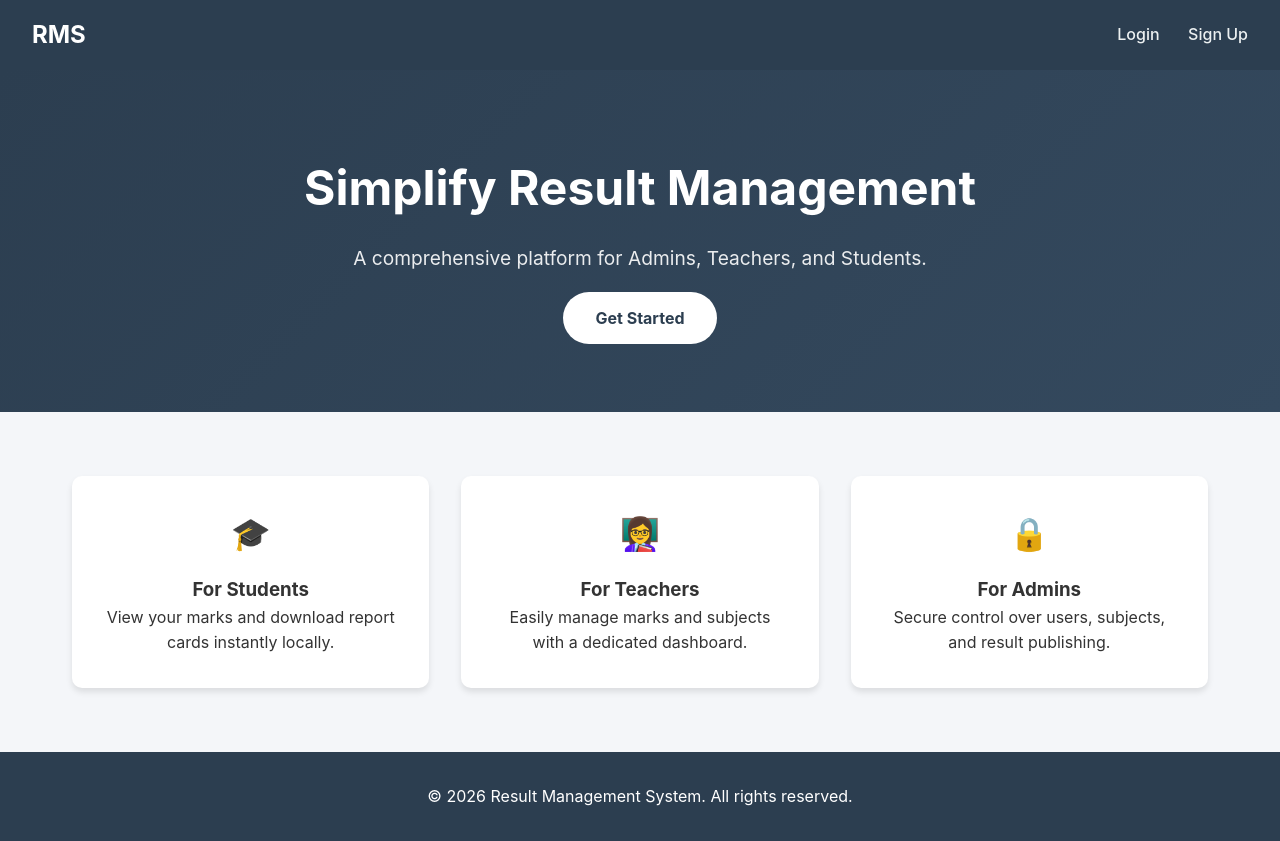
After one commit to omgholap11/ResultManagementSystem, a Flask app: template templates/landing.html in a window 1280 px wide. The commit adds this page. Run offline with Flask 3, Linux system fonts and the light colour scheme; the template is opened without the code that fills it, so the values that code supplies are empty.

Commit message:
Feat: Some Changes

```diff
--- a/app.py
+++ b/app.py
@@ -1,63 +1,132 @@
 from flask import Flask, render_template, request, redirect, url_for, session, flash, abort
 from functools import wraps
 import uuid
+import os
+import csv
 
 app = Flask(__name__)
-app.secret_key = 'super_secret_dev_key_change_me_in_prod'  # Required for sessions
+app.secret_key = 'super_secret_dev_key_change_me_in_prod'
 
 # -------------------------------------------------------------------
-#  IN-MEMORY DATA STRUCTURES (DATABASE REPLACEMENTS)
+#  DATA PERSISTENCE (CSV)
 # -------------------------------------------------------------------
 
-# USERS: username -> { 'id': str, 'password': str, 'role': str, 'name': str }
+DATA_DIR = 'data'
+FILES = {
+    'users': os.path.join(DATA_DIR, 'users.csv'),
+    'subjects': os.path.join(DATA_DIR, 'subjects.csv'),
+    'marks': os.path.join(DATA_DIR, 'marks.csv'),
+    'config': os.path.join(DATA_DIR, 'config.csv')
+}
+
+# Global Runtime Store (Loaded from CSV)
 USERS = {}
+SUBJECTS = {}
+MARKS = {}
+CONFIG = {'results_published': False}
 
-# SUBJECTS: id -> { 'id': str, 'name': str, 'teacher_id': str (username) }
-SUBJECTS = {}
+def init_db():
+    if not os.path.exists(DATA_DIR):
+        os.makedirs(DATA_DIR)
 
-# MARKS: student_username -> { subject_id: int }
-MARKS = {}
+    # Initialize files with headers if they don't exist
+    if not os.path.exists(FILES['users']):
+        with open(FILES['users'], 'w', newline='') as f:
+            writer = csv.writer(f)
+            writer.writerow(['username', 'password', 'role', 'name'])
+            # Default Admin
+            writer.writerow(['admin', '123', 'admin', 'System Administrator'])
 
-# GLOBAL SETTINGS
-CONFIG = {
-    'results_published': False
-}
+    if not os.path.exists(FILES['subjects']):
+        with open(FILES['subjects'], 'w', newline='') as f:
+            writer = csv.writer(f)
+            writer.writerow(['id', 'name', 'teacher_id'])
+
+    if not os.path.exists(FILES['marks']):
+        with open(FILES['marks'], 'w', newline='') as f:
+            writer = csv.writer(f)
+            writer.writerow(['student_username', 'subject_id', 'marks'])
+
+    if not os.path.exists(FILES['config']):
+        with open(FILES['config'], 'w', newline='') as f:
+            writer = csv.writer(f)
+            writer.writerow(['key', 'value'])
+            writer.writerow(['results_published', 'False'])
+
+def load_data():
+    global USERS, SUBJECTS, MARKS, CONFIG
+    USERS = {}
+    SUBJECTS = {}
+    MARKS = {}
+
+    # Load Users
+    if os.path.exists(FILES['users']):
+        with open(FILES['users'], 'r') as f:
+            reader = csv.DictReader(f)
+            for row in reader:
+                USERS[row['username']] = row
+
+    # Load Subjects
+    if os.path.exists(FILES['subjects']):
+        with open(FILES['subjects'], 'r') as f:
+            reader = csv.DictReader(f)
+            for row in reader:
+                SUBJECTS[row['id']] = row
+
+    # Load Marks
+    if os.path.exists(FILES['marks']):
+        with open(FILES['marks'], 'r') as f:
+            reader = csv.DictReader(f)
+            for row in reader:
+                stu = row['student_username']
+                sub = row['subject_id']
+                score = int(row['marks'])
+                if stu not in MARKS: MARKS[stu] = {}
+                MARKS[stu][sub] = score
+
+    # Load Config
+    if os.path.exists(FILES['config']):
+        with open(FILES['config'], 'r') as f:
+            reader = csv.DictReader(f)
+            for row in reader:
+                if row['key'] == 'results_published':
+                    CONFIG['results_published'] = (row['value'] == 'True')
+
+def save_users():
+    with open(FILES['users'], 'w', newline='') as f:
+        writer = csv.writer(f)
+        writer.writerow(['username', 'password', 'role', 'name'])
+        for u in USERS.values():
+            writer.writerow([u['username'], u['password'], u['role'], u['name']])
+
+def save_subjects():
+    with open(FILES['subjects'], 'w', newline='') as f:
+        writer = csv.writer(f)
+        writer.writerow(['id', 'name', 'teacher_id'])
+        for s in SUBJECTS.values():
+            writer.writerow([s['id'], s['name'], s['teacher_id']])
+
+def save_marks():
+    with open(FILES['marks'], 'w', newline='') as f:
+        writer = csv.writer(f)
+        writer.writerow(['student_username', 'subject_id', 'marks'])
+        for stu_user, subjects in MARKS.items():
+            for sub_id, score in subjects.items():
+                writer.writerow([stu_user, sub_id, score])
+
+def save_config():
+    with open(FILES['config'], 'w', newline='') as f:
+        writer = csv.writer(f)
+        writer.writerow(['key', 'value'])
+        writer.writerow(['results_published', str(CONFIG['results_published'])])
+
+# Initialize and Load
+init_db()
+load_data()
 
 # -------------------------------------------------------------------
 #  HELPER FUNCTIONS & DECORATORS
 # -------------------------------------------------------------------
-
-def populate_dummy_data():
-    """Initializes the system with some default data for testing."""
-    # Create Admin
-    USERS['admin'] = {'id': 'admin', 'username': 'admin', 'password': '123', 'role': 'admin', 'name': 'System Administrator'}
-
-    # Create Teachers
-    USERS['t1'] = {'id': 't1', 'username': 't1', 'password': '123', 'role': 'teacher', 'name': 'Alice Teacher'}
-    USERS['t2'] = {'id': 't2', 'username': 't2', 'password': '123', 'role': 'teacher', 'name': 'Bob Teacher'}
-
-    # Create Students
-    USERS['s1'] = {'id': 's1', 'username': 's1', 'password': '123', 'role': 'student', 'name': 'John Student'}
-    USERS['s2'] = {'id': 's2', 'username': 's2', 'password': '123', 'role': 'student', 'name': 'Jane Student'}
-
-    # Create Subjects
-    sub1_id = str(uuid.uuid4())[:8]
-    SUBJECTS[sub1_id] = {'id': sub1_id, 'name': 'Mathematics', 'teacher_id': 't1'}
-
-    sub2_id = str(uuid.uuid4())[:8]
-    SUBJECTS[sub2_id] = {'id': sub2_id, 'name': 'Science', 'teacher_id': 't2'}
-
-    # Initial Marks (for demo)
-    # Student 1 Math
-    MARKS['s1'] = {}
-
-    print("--- Dummy Data Loaded ---")
-    print("Admin:   admin / 123")
-    print("Teacher: t1 / 123")
-    print("Student: s1 / 123")
-
-# Run population once on import
-populate_dummy_data()
 
 def login_required(f):
     @wraps(f)
@@ -74,7 +143,7 @@ def role_required(required_role):
         def decorated_function(*args, **kwargs):
             if 'user' not in session or session['user'].get('role') != required_role:
                 flash("Unauthorized access.", "error")
-                return redirect(url_for('dashboard', role=session.get('user', {}).get('role')))
+                return redirect(url_for('dashboard'))
             return f(*args, **kwargs)
         return decorated_function
     return decorator
@@ -94,17 +163,22 @@ def get_grade(marks):
 def home():
     if 'user' in session:
         return redirect(url_for('dashboard'))
-    return redirect(url_for('login'))
+    return render_template('landing.html')
 
 @app.route('/login', methods=['GET', 'POST'])
 def login():
     if request.method == 'POST':
         username = request.form.get('username')
         password = request.form.get('password')
+        role = request.form.get('role') # Passed from hidden field in tabs
 
         user = USERS.get(username)
 
         if user and user['password'] == password:
+            if role and user['role'] != role:
+                flash(f"Invalid role. Please login as {user['role']}.", "error")
+                return redirect(url_for('login'))
+
             session['user'] = user
             flash(f"Welcome back, {user['name']}!", "success")
             return redirect(url_for('dashboard'))
@@ -112,6 +186,30 @@ def login():
             flash("Invalid username or password.", "error")
 
     return render_template('login.html')
+
+@app.route('/signup', methods=['GET', 'POST'])
+def signup():
+    if request.method == 'POST':
+        name = request.form.get('name')
+        username = request.form.get('username')
+        password = request.form.get('password')
+        role = request.form.get('role', 'student') # Default to student if not specified
+
+        if username in USERS:
+            flash("Username already taken.", "error")
+        else:
+            new_user = {
+                'username': username,
+                'password': password,
+                'role': role,
+                'name': name
+            }
+            USERS[username] = new_user
+            save_users() # Persist
+            flash("Account created! Please login.", "success")
+            return redirect(url_for('login'))
+
+    return render_template('signup.html')
 
 @app.route('/logout')
 def logout():
@@ -137,13 +235,11 @@ def dashboard():
 @login_required
 @role_required('admin')
 def admin_dashboard():
-    # Gather stats
     teacher_count = len([u for u in USERS.values() if u['role'] == 'teacher'])
     student_count = len([u for u in USERS.values() if u['role'] == 'student'])
     subject_count = len(SUBJECTS)
 
     all_results = []
-    # Compile a big list of results for Admin view
     for s_username, s_marks in MARKS.items():
         stu = USERS.get(s_username)
         if not stu: continue
@@ -181,6 +277,7 @@ def add_subject():
             'name': name,
             'teacher_id': teacher_username
         }
+        save_subjects()
         flash(f"Subject '{name}' created successfully.", "success")
     else:
         flash("Missing info for creating subject.", "error")
@@ -199,12 +296,12 @@ def add_user():
         flash("Username already exists.", "error")
     elif username and password and role in ['student', 'teacher']:
         USERS[username] = {
-            'id': username, # using username as ID for simplicity
             'username': username,
             'password': password,
             'role': role,
             'name': name
         }
+        save_users()
         flash(f"User '{username}' created successfully.", "success")
     else:
         flash("Invalid user data.", "error")
@@ -215,6 +312,7 @@ def add_user():
 @role_required('admin')
 def toggle_results():
     CONFIG['results_published'] = not CONFIG['results_published']
+    save_config()
     status = "PUBLISHED" if CONFIG['results_published'] else "UNPUBLISHED"
     flash(f"Results are now {status}.", "info")
     return redirect(url_for('admin_dashboard'))
@@ -226,11 +324,7 @@ def toggle_results():
 @role_required('teacher')
 def teacher_dashboard():
     my_username = session['user']['username']
-
-    # Get subjects assigned to this teacher
     my_subjects = [s for s in SUBJECTS.values() if s['teacher_id'] == my_username]
-
-    # Get list of ALL students for dropdowns
     all_students = [u for u in USERS.values() if u['role'] == 'student']
 
     return render_template('teacher_dashboard.html',
@@ -245,7 +339,6 @@ def update_marks():
     subject_id = request.form.get('subject_id')
     marks_val = request.form.get('marks')
 
-    # Validation: Ensure this teacher owns the subject
     subject = SUBJECTS.get(subject_id)
     if not subject or subject['teacher_id'] != session['user']['username']:
         flash("You are not authorized to grade this subject.", "error")
@@ -262,11 +355,11 @@ def update_marks():
         flash("Student not found.", "error")
         return redirect(url_for('teacher_dashboard'))
 
-    # Save marks
     if student_username not in MARKS:
         MARKS[student_username] = {}
 
     MARKS[student_username][subject_id] = val
+    save_marks()
     flash(f"Updated marks for {USERS[student_username]['name']}.", "success")
     return redirect(url_for('teacher_dashboard'))
 
@@ -318,10 +411,7 @@ def student_dashboard():
 @login_required
 @role_required('student')
 def download_result():
-    # Re-use logic or just render a print-friendly version
-    return student_dashboard() # The dashboard template will have a print view
-
-# -------------------------------------------------------------------
+    return student_dashboard()
 
 if __name__ == '__main__':
     app.run(debug=True, port=5000)
--- /dev/null
+++ b/data/config.csv
@@ -0,0 +1,2 @@
+key,value
+results_published,False
--- /dev/null
+++ b/data/marks.csv
@@ -0,0 +1 @@
+student_username,subject_id,marks
--- /dev/null
+++ b/data/subjects.csv
@@ -0,0 +1 @@
+id,name,teacher_id
--- /dev/null
+++ b/data/users.csv
@@ -0,0 +1,3 @@
+username,password,role,name
+admin,123,admin,System Administrator
+user1,123456,student,user
--- /dev/null
+++ b/templates/landing.html
@@ -0,0 +1,115 @@
+<!DOCTYPE html>
+<html lang="en">
+
+<head>
+    <meta charset="UTF-8">
+    <meta name="viewport" content="width=device-width, initial-scale=1.0">
+    <title>Landing - Result Management System</title>
+    <link rel="stylesheet" href="{{ url_for('static', filename='css/style.css') }}">
+    <style>
+        .hero {
+            background: linear-gradient(135deg, var(--primary-color) 0%, var(--secondary-color) 100%);
+            color: white;
+            padding: 5rem 2rem;
+            text-align: center;
+        }
+
+        .hero h1 {
+            font-size: 3rem;
+            margin-bottom: 1rem;
+        }
+
+        .hero p {
+            font-size: 1.2rem;
+            margin-bottom: 2rem;
+            opacity: 0.9;
+        }
+
+        .hero-btn {
+            background: white;
+            color: var(--primary-color);
+            padding: 1rem 2rem;
+            border-radius: 50px;
+            text-decoration: none;
+            font-weight: bold;
+            transition: transform 0.2s;
+        }
+
+        .hero-btn:hover {
+            transform: scale(1.05);
+        }
+
+        .features {
+            display: grid;
+            grid-template-columns: repeat(auto-fit, minmax(250px, 1fr));
+            gap: 2rem;
+            padding: 4rem 2rem;
+            max-width: 1200px;
+            margin: 0 auto;
+        }
+
+        .feature-card {
+            background: white;
+            padding: 2rem;
+            border-radius: 10px;
+            box-shadow: 0 4px 6px rgba(0, 0, 0, 0.1);
+            text-align: center;
+        }
+
+        .feature-icon {
+            font-size: 2rem;
+            margin-bottom: 1rem;
+            color: var(--accent-color);
+        }
+
+        .footer {
+            background: var(--primary-color);
+            color: white;
+            text-align: center;
+            padding: 2rem;
+            margin-top: auto;
+        }
+    </style>
+</head>
+
+<body>
+
+    <nav class="navbar">
+        <a href="/" class="brand">RMS</a>
+        <div class="nav-links">
+            <a href="{{ url_for('login') }}">Login</a>
+            <a href="{{ url_for('signup') }}">Sign Up</a>
+        </div>
+    </nav>
+
+    <div class="hero">
+        <h1>Simplify Result Management</h1>
+        <p>A comprehensive platform for Admins, Teachers, and Students.</p>
+        <a href="{{ url_for('login') }}" class="hero-btn">Get Started</a>
+    </div>
+
+    <div class="features">
+        <div class="feature-card">
+            <div class="feature-icon">🎓</div>
+            <h3>For Students</h3>
+            <p>View your marks and download report cards instantly locally.</p>
+        </div>
+        <div class="feature-card">
+            <div class="feature-icon">👩‍🏫</div>
+            <h3>For Teachers</h3>
+            <p>Easily manage marks and subjects with a dedicated dashboard.</p>
+        </div>
+        <div class="feature-card">
+            <div class="feature-icon">🔒</div>
+            <h3>For Admins</h3>
+            <p>Secure control over users, subjects, and result publishing.</p>
+        </div>
+    </div>
+
+    <footer class="footer">
+        <p>&copy; 2026 Result Management System. All rights reserved.</p>
+    </footer>
+
+</body>
+
+</html>
```
Also changed, not shown: templates/login.html (+65 -12 lines), templates/signup.html (added, +45 -0 lines), README.md.
